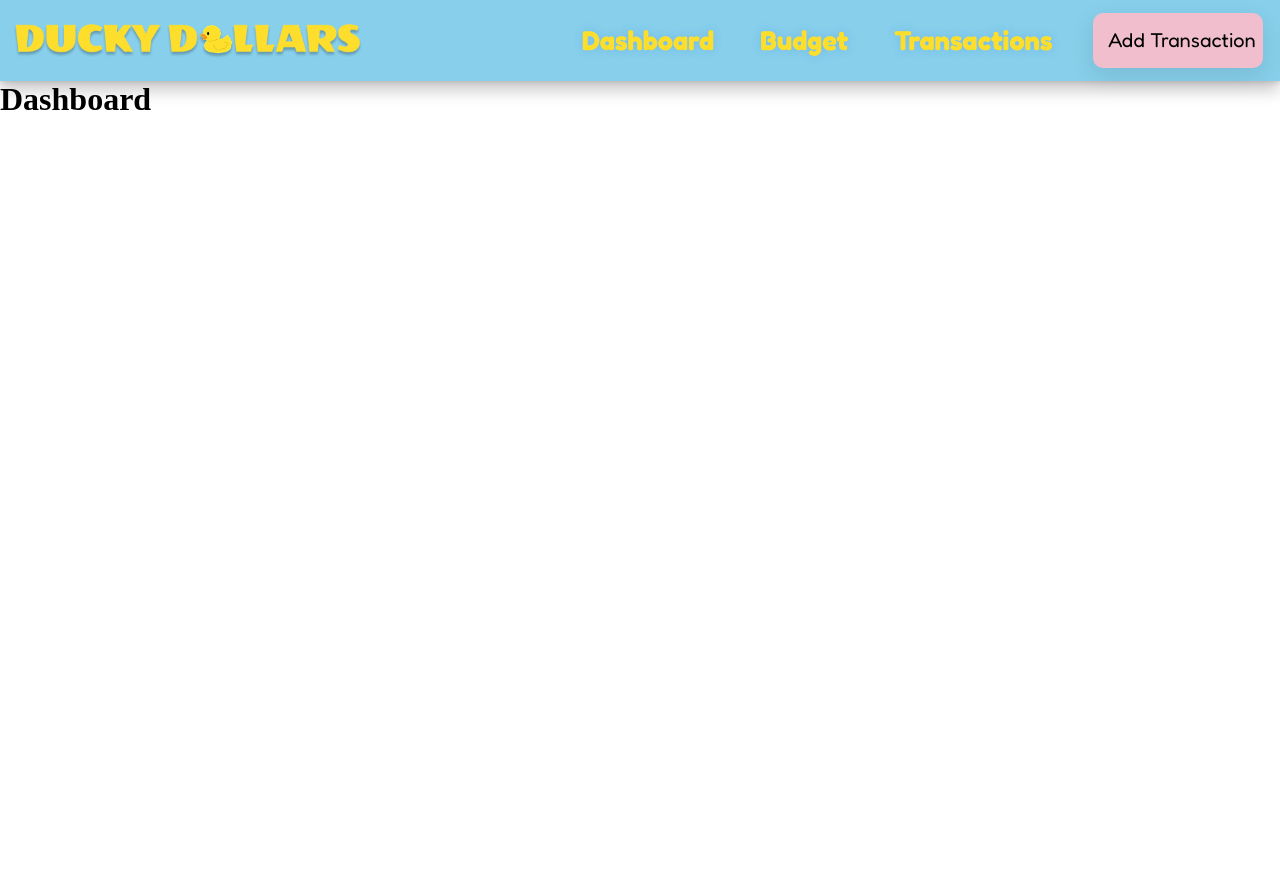
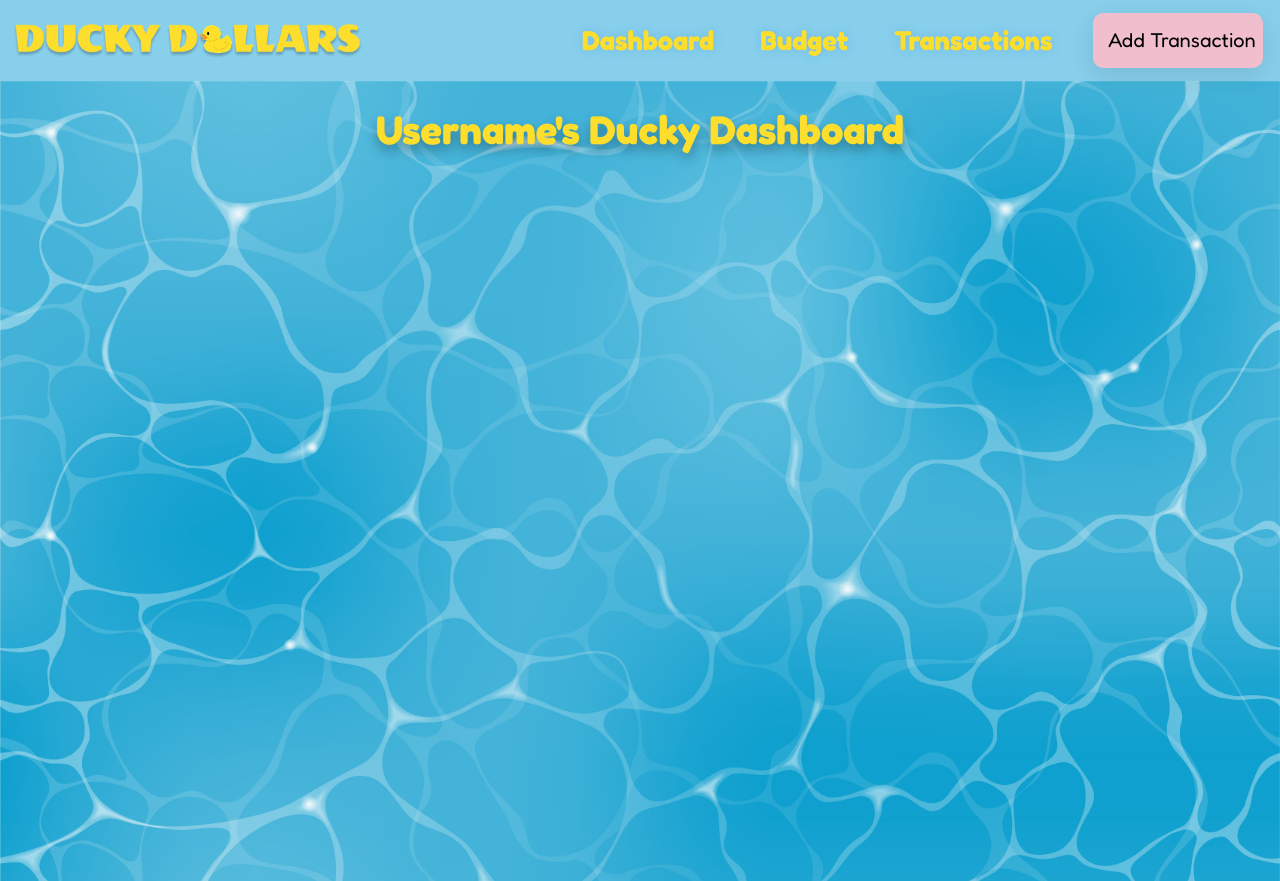
Before and after one commit to wongbernice/MERN-Stack-Project-Group-14, a React (Vite) app in the folder frontend/: page /dashboard in a window 1280 px wide. Shown: the top 881 px of the page. Before the commit the page ends 800 px from the top, so only its background shows below. Built offline with nearby package versions, Linux system fonts and the light colour scheme; a web font is replaced by a local one.

Commit message:
Adding new files

```diff
--- a/frontend/src/pages/Budget/Budget.tsx
+++ b/frontend/src/pages/Budget/Budget.tsx
@@ -2,7 +2,6 @@ import './Budget.css'
 
 import axios from 'axios';
 import { useState, useEffect } from 'react';
-import { useNavigate } from 'react-router-dom';
 import { NavBar } from '../../components/NavBar/NavBar'
 import PopupForm from '../../components/AddCategory/addBudgetPopup';
 
--- a/frontend/src/pages/Dashboard/Dashboard.tsx
+++ b/frontend/src/pages/Dashboard/Dashboard.tsx
@@ -1,3 +1,5 @@
+import './DashboardStyle.css'
+
 import axios from 'axios';
 import { useState } from 'react';
 import { useNavigate } from 'react-router-dom';
@@ -8,7 +10,9 @@ export const DashboardPage = () =>
     return(
         <>
             <NavBar />
-            <h1>Dashboard</h1>
+            <div className="dashDiv">
+                <h1 id="dashTitle">Username's Ducky Dashboard</h1>
+            </div>
         </>
     );
 };
--- /dev/null
+++ b/frontend/src/pages/Dashboard/DashboardStyle.css
@@ -0,0 +1,17 @@
+.dashDiv{
+    background-image: url('../../assets/summer_background_47_a.jpg');
+    background-size: cover;
+    min-height: 100vh;
+    width: 100%;
+    padding: 24px;
+    box-sizing: border-box;
+}
+
+#dashTitle{
+    margin-bottom: 24px;
+    font-family: "Fredoka", sans-serif;
+    font-size: 40px;
+    color:#FEDE2C;
+    text-shadow: 0 6px 12px rgba(0, 0, 0, 0.3);
+    text-align: center;
+}
```
Also changed, not shown: frontend/src/components/DashBoardCharts/BudgetPieChart.jsx (added), frontend/src/components/DashBoardCharts/CategoryBarChart.jsx (added), frontend/src/components/DashBoardCharts/ExpensesPieChart.jsx (added), frontend/src/components/DashBoardCharts/StatCards.jsx (added).
